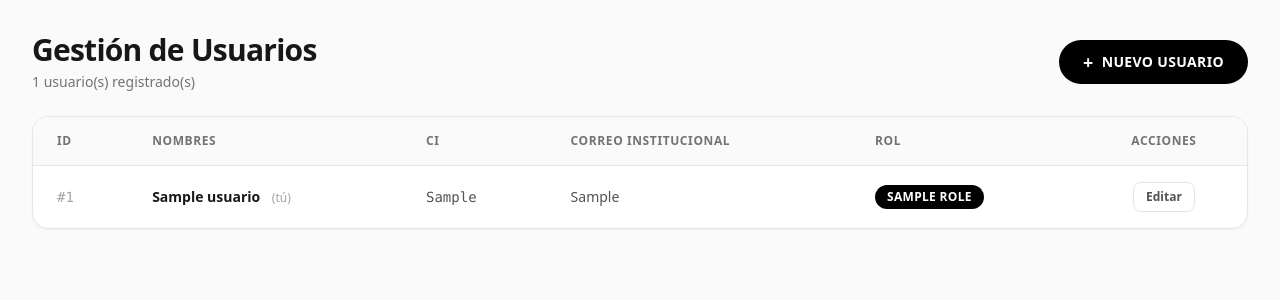
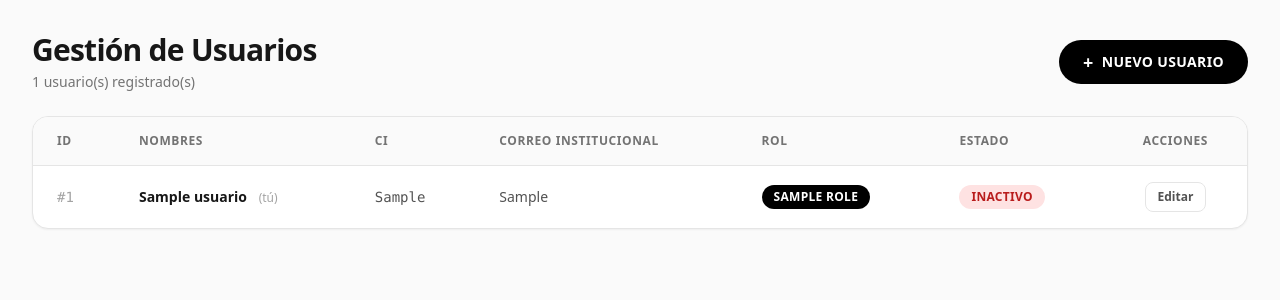
Before and after one commit to NilsOliver06/paso_firme, a PHP site: page /usuarios/index.php in a window 1280 px wide. Shown: the part 65-365 px from the top of the page. Run offline with PHP 8.4, Linux system fonts and the light colour scheme; the visitor is signed in with stand-in values (Sample User, id 1); tables that the repository leaves empty or names only in its code hold one stand-in row (values such as "Sample post"); some libraries are stand-ins or nearby versions.

Commit message:
feat: baja lógica (activo/inactivo) en usuarios y bloqueo en login

```diff
--- a/login.php
+++ b/login.php
@@ -8,13 +8,15 @@ if (isset($_SESSION['id_usuario'])) {
     exit;
 }
 
-// auth.php enviará ?error=1 (credenciales inválidas) o ?error=2 (campos vacíos) cuando algo falle
+// auth.php enviará ?error=1 (credenciales inválidas), ?error=2 (campos vacíos) o ?error=inactivo (cuenta dada de baja)
 $error = isset($_GET['error']) ? $_GET['error'] : '';
 $mensaje_error = '';
 if ($error === '1') {
     $mensaje_error = 'Correo o contraseña incorrectos.';
 } elseif ($error === '2') {
     $mensaje_error = 'Por favor completa todos los campos.';
+} elseif ($error === 'inactivo') {
+    $mensaje_error = 'Tu cuenta se encuentra inactiva. Contacta con el administrador.';
 }
 ?>
 <!DOCTYPE html>
--- a/usuarios/index.php
+++ b/usuarios/index.php
@@ -27,11 +27,11 @@ require_once '../includes/conexion.php';
 
 /** @var mysqli $conexion */
 
-// 5. Consulta con JOIN: usuarios + nombre de su rol (incluye columna ci)
+// 5. Consulta con JOIN: usuarios + nombre de su rol (incluye ci y estado_activo)
 //    (nunca se selecciona la columna password)
 $usuarios = mysqli_fetch_all(
     mysqli_query($conexion,
-        "SELECT u.id_usuario, u.nombres, u.ci, u.correo, u.id_rol, r.nombre_rol
+        "SELECT u.id_usuario, u.nombres, u.ci, u.correo, u.id_rol, u.estado_activo, r.nombre_rol
          FROM usuarios u
          INNER JOIN roles r ON u.id_rol = r.id_rol
          ORDER BY u.nombres ASC"),
@@ -41,14 +41,15 @@ $total = count($usuarios);
 
 // 6. Mensajes de resultado enviados por las otras páginas (?msg= / ?error=)
 $mensajes = [
-    'creado'    => 'Usuario registrado correctamente.',
-    'editado'   => 'Usuario actualizado correctamente.',
-    'eliminado' => 'Usuario eliminado correctamente.',
+    'creado'             => 'Usuario registrado correctamente.',
+    'editado'            => 'Usuario actualizado correctamente.',
+    'eliminado'          => 'Usuario eliminado correctamente.',
+    'estado_actualizado' => 'El estado del usuario se actualizó correctamente.',
 ];
 $errores = [
     'llave_foranea'   => 'No se puede eliminar: el usuario tiene ventas o arqueos registrados.',
-    'propio_usuario'  => 'No puedes eliminar tu propia cuenta.',
-    'no_eliminado'    => 'No se pudo eliminar el usuario.',
+    'propio_usuario'  => 'No puedes desactivar tu propia cuenta.',
+    'no_eliminado'    => 'No se pudo actualizar el estado del usuario.',
 ];
 $msg = $mensajes[$_GET['msg'] ?? ''] ?? '';
 $err = $errores[$_GET['error'] ?? ''] ?? '';
@@ -100,18 +101,21 @@ $err = $errores[$_GET['error'] ?? ''] ?? '';
                         <th class="px-6 py-4 font-semibold">CI</th>
                         <th class="px-6 py-4 font-semibold">Correo Institucional</th>
                         <th class="px-6 py-4 font-semibold">Rol</th>
+                        <th class="px-6 py-4 font-semibold">Estado</th>
                         <th class="px-6 py-4 font-semibold text-center">Acciones</th>
                     </tr>
                 </thead>
                 <tbody class="divide-y divide-neutral-100">
                 <?php if ($total === 0): ?>
-                    <tr><td colspan="6" class="px-6 py-12 text-center text-neutral-400">No hay usuarios registrados.</td></tr>
+                    <tr><td colspan="7" class="px-6 py-12 text-center text-neutral-400">No hay usuarios registrados.</td></tr>
                 <?php endif; ?>
 
                 <?php foreach ($usuarios as $u):
-                    $id = (int) $u['id_usuario'];
-                    $es_yo = ($id === (int) $_SESSION['id']);
-                    $badge = ((int) $u['id_rol'] === 1) ? 'bg-black text-white' : 'bg-neutral-200 text-neutral-800';
+                    $id     = (int) $u['id_usuario'];
+                    $es_yo  = ($id === (int) $_SESSION['id']);
+                    $badge  = ((int) $u['id_rol'] === 1) ? 'bg-black text-white' : 'bg-neutral-200 text-neutral-800';
+                    $activo = ((int) ($u['estado_activo'] ?? 1) === 1);
+                    $badge_estado = $activo ? 'bg-emerald-100 text-emerald-800' : 'bg-red-100 text-red-700';
                 ?>
                     <tr class="hover:bg-neutral-50 transition">
                         <td class="px-6 py-4 text-neutral-400 font-mono">#<?php echo $id; ?></td>
@@ -129,17 +133,30 @@ $err = $errores[$_GET['error'] ?? ''] ?? '';
                             </span>
                         </td>
                         <td class="px-6 py-4">
+                            <span class="inline-block px-3 py-1 rounded-full text-xs font-bold uppercase tracking-wide <?php echo $badge_estado; ?>">
+                                <?php echo $activo ? 'ACTIVO' : 'INACTIVO'; ?>
+                            </span>
+                        </td>
+                        <td class="px-6 py-4">
                             <div class="flex justify-center gap-2">
                                 <a href="editar.php?id=<?php echo $id; ?>"
                                    class="px-3 py-1.5 rounded-lg border border-neutral-200 text-xs font-semibold text-neutral-600 hover:bg-neutral-100 hover:text-black transition">
                                     Editar
                                 </a>
                                 <?php if (!$es_yo): ?>
-                                    <a href="eliminar.php?id=<?php echo $id; ?>"
-                                       onclick="return confirmarEnlace(this, {titulo: 'Eliminar usuario', mensaje: '¿Seguro que deseas eliminar este usuario? Esta acción no se puede deshacer.', textoConfirmar: 'Eliminar', esPeligro: true});"
-                                       class="px-3 py-1.5 rounded-lg border border-neutral-200 text-xs font-semibold text-neutral-600 hover:bg-black hover:text-white hover:border-black transition">
-                                        Eliminar
-                                    </a>
+                                    <?php if ($activo): ?>
+                                        <a href="eliminar.php?id=<?php echo $id; ?>"
+                                           onclick="abrirModalConfirmacion({titulo: 'Desactivar usuario', mensaje: '¿Seguro que deseas desactivar a este usuario? No podrá iniciar sesión hasta que lo reactives, pero sus ventas y arqueos se conservarán.', textoConfirmar: 'Desactivar', esPeligro: true, onConfirmar: () => { window.location.href = this.href; }}); return false;"
+                                           class="px-3 py-1.5 rounded-lg border border-neutral-200 text-xs font-semibold text-neutral-600 hover:bg-red-600 hover:text-white hover:border-red-600 transition">
+                                            Desactivar
+                                        </a>
+                                    <?php else: ?>
+                                        <a href="eliminar.php?id=<?php echo $id; ?>"
+                                           onclick="abrirModalConfirmacion({titulo: 'Reactivar usuario', mensaje: '¿Deseas reactivar la cuenta de este usuario para que pueda volver a iniciar sesión?', textoConfirmar: 'Reactivar', esPeligro: false, onConfirmar: () => { window.location.href = this.href; }}); return false;"
+                                           class="px-3 py-1.5 rounded-lg border border-neutral-300 text-xs font-semibold text-neutral-700 hover:bg-black hover:text-white hover:border-black transition">
+                                            Reactivar
+                                        </a>
+                                    <?php endif; ?>
                                 <?php endif; ?>
                             </div>
                         </td>
```
Also changed, not shown: auth.php (+10 -2 lines), usuarios/eliminar.php (+11 -14 lines).
